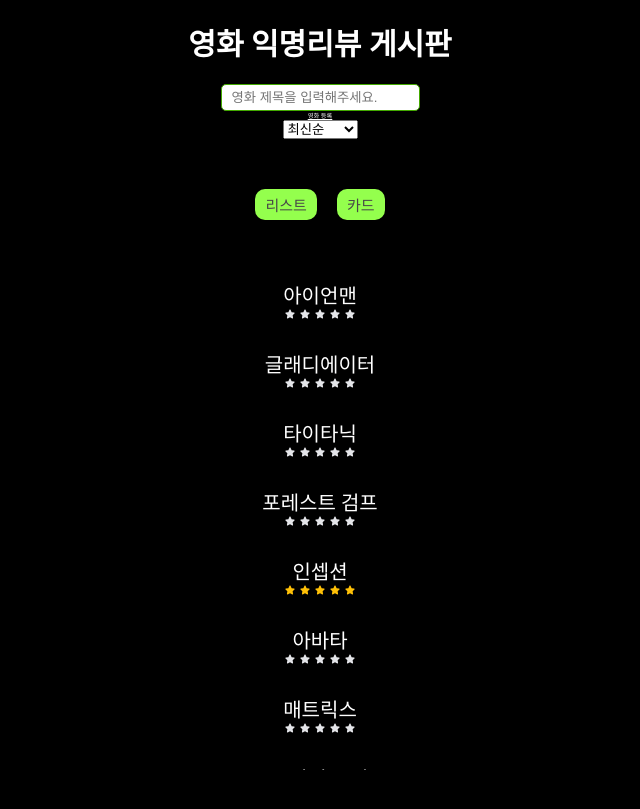
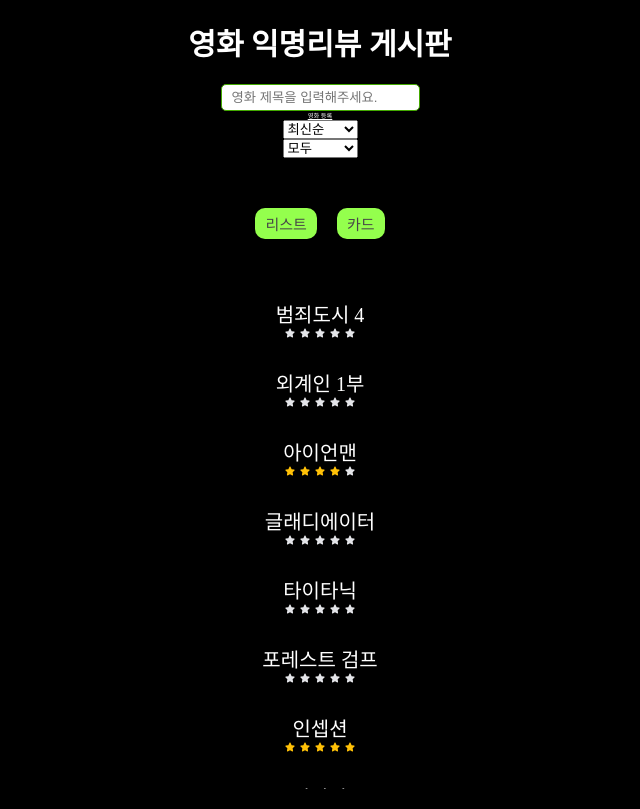
Before and after one commit to oauch/anonymous-board, a React (Create React App) app: page / in a window 1280 px wide. Shown: the whole page, without its empty margins (320-960 px from the left). Built offline with nearby package versions, Linux system fonts and the light colour scheme; data requests are answered from the project's data file.

Commit message:
feat: 필터 적용

```diff
--- a/db.json
+++ b/db.json
@@ -202,11 +202,40 @@
       "name": "아이언맨",
       "image": "https://i.namu.wiki/i/em8w-RInxkJS0TDN8JvzDjeuLraTpfHrGURLOKvjwjUkW5pagwSLgNUck1LB6069m6BOZQH26nHPqCpk2YAEHiWlyBr5JjROdsLY4r0sAwjyiEheRgDfqyL1JidNfKlA4Z5ERWPQjyPhf2NoUivbXJlb3SPb14w6bYB1TwLiQLI.webp",
       "description": "부유한 사업가가 강력한 아이언맨 슈트를 만들어 악과 싸우는 이야기.",
-      "rate": 0,
-      "reviews": [],
+      "rate": 4,
+      "reviews": [
+        {
+          "id": 1717505043622,
+          "text": "야호",
+          "userId": "user-1717399849165",
+          "rate": 4
+        }
+      ],
       "country": "foreign",
       "userId": "user-1717399849165",
       "registeredDate": "2024-06-04T21:18:33.000Z"
+    },
+    {
+      "id": "1717505584459",
+      "userId": "user-1717399849165",
+      "name": "외계인 1부",
+      "image": "https://i.namu.wiki/i/eaSCVNr18TCjmaXBLPRBvubbMUN5D1TSWk-mLFXs0F0Ijh0EPFapjL7Z5jbO1XiO8ql_UVX5fwUGjQrP357hSimhsbu7PRR8gDDmA5qPXA88IwPeKwwrgfLcWrplQLTOqRb5OoOBfJIaTC9riVotYA.webp",
+      "description": "고려 말 소문 속의 신검을 차지하려는 도사들과 2022년 인간의 몸 속에 수감된 외계인 죄수를 쫓는 이들 사이에 시간의 문이 열리며 펼쳐지는 이야기를 그린 영화",
+      "country": "korea",
+      "registeredDate": "2024-06-05T12:53:03.736Z",
+      "rate": 0,
+      "reviews": []
+    },
+    {
+      "id": "1717505677129",
+      "userId": "user-1717399849165",
+      "name": "범죄도시 4",
+      "image": "https://i.namu.wiki/i/eDbrUEvi_PiZUXJLeMFd6jjsBQRlCrV8GY_d9XZJxWk2SxGJfhootcLsUoSMkFAM4RHQGt7HjwbiaWpqcQAeKS9BKqeVicBK-H3zjw2krxwBtBGwZULKfK-jkiDVUZJVm-7vJYdvXfaqEzmGQPlxKA.webp",
+      "description": "신종 마약 사건 3년 뒤, 괴물형사 ‘마석도’(마동석)와  서울 광수대는 배달앱을 이용한 마약 판매 사건을  수사하던 중 수배 중인 앱 개발자가 필리핀에서  사망한 사건이 대규모 온라인 불법 도박 조직과  연관되어 있음을 알아낸다. 필리핀에 거점을 두고  납치, 감금, 폭행, 살인 등으로 대한민국 온라인  불법 도박 시장을 장악한 특수부대 용병 출신의  빌런 ‘백창기’(김무열)와 한국에서 더 큰 판을 짜고  있는 IT업계 천재 CEO ‘장동철’(이동휘). ‘마석도’는  더 커진 판을 잡기 위해 ‘장이수’(박지환)에게 뜻밖의  협력을 제안하고 광역수사대는 물론, 사이버  수사대까지 합류해 범죄를 소탕하기 시작하는데…  나쁜 놈 잡는데 국경도 영역도 제한 없다!  업그레이드 소탕 작전! 거침없이 싹 쓸어버린다!",
+      "country": "korea",
+      "registeredDate": "2024-06-05T12:54:36.465Z",
+      "rate": 0,
+      "reviews": []
     }
   ]
 }
--- a/src/routes/Main.tsx
+++ b/src/routes/Main.tsx
@@ -12,6 +12,7 @@ function Main() {
   const [searchVal, setSearchVal] = useState("");
   const [viewType, setViewType] = useState("list");
   const [sortOrder, setSortOrder] = useState("latest");
+  const [country, setCountry] = useState("all");
 
   const handleSearch = (e: ChangeEvent<HTMLInputElement>) => {
     setSearchVal(e.target.value);
@@ -21,7 +22,22 @@ function Main() {
     setSortOrder(e.target.value);
   };
 
-  const sortedData = data
+  const handleCountry = (e: ChangeEvent<HTMLSelectElement>) => {
+    setCountry(e.target.value);
+  };
+
+  // 필터 (나라별)
+  const filteredData = data.filter((val) => {
+    const includesSearch = val.name
+      .toLowerCase()
+      .includes(searchVal.toLowerCase());
+    const matchesCountry = country === "all" ? true : val.country === country;
+
+    return includesSearch && matchesCountry;
+  });
+
+  // 정렬 (시간순)
+  const sortedData = filteredData
     .filter((val) => val.name.toLowerCase().includes(searchVal))
     .sort((a, b) => {
       const dateA = new Date(a.registeredDate ?? "").getTime();
@@ -60,6 +76,11 @@ function Main() {
       <select onChange={handleSortChange}>
         <option value="latest">최신순</option>
         <option value="oldest">오래된 순</option>
+      </select>
+      <select onChange={handleCountry}>
+        <option value="all">모두</option>
+        <option value="korea">한국 영화</option>
+        <option value="foreign">외국 영화</option>
       </select>
       <ViewTypeWrapper>
         <ViewType onClick={() => setViewType("list")}>리스트</ViewType>
--- a/src/routes/Post.tsx
+++ b/src/routes/Post.tsx
@@ -1,6 +1,6 @@
 import styled from "@emotion/styled";
 import { ChangeEvent, FormEvent, useState } from "react";
-import { useNavigate } from "react-router-dom";
+import { Link, useNavigate } from "react-router-dom";
 import { MoviesProps } from "../types/Movies";
 
 function Post() {
@@ -71,6 +71,7 @@ function Post() {
 
   return (
     <MovieForm onSubmit={handleMovieSubmit}>
+      <Link to={"/"}>뒤로 가기</Link>
       <Label htmlFor="movieName">영화 제목</Label>
       <Input
         id="movieName"
```
Also changed, not shown: 1 other file (tests, documents, lock files or other folders).
